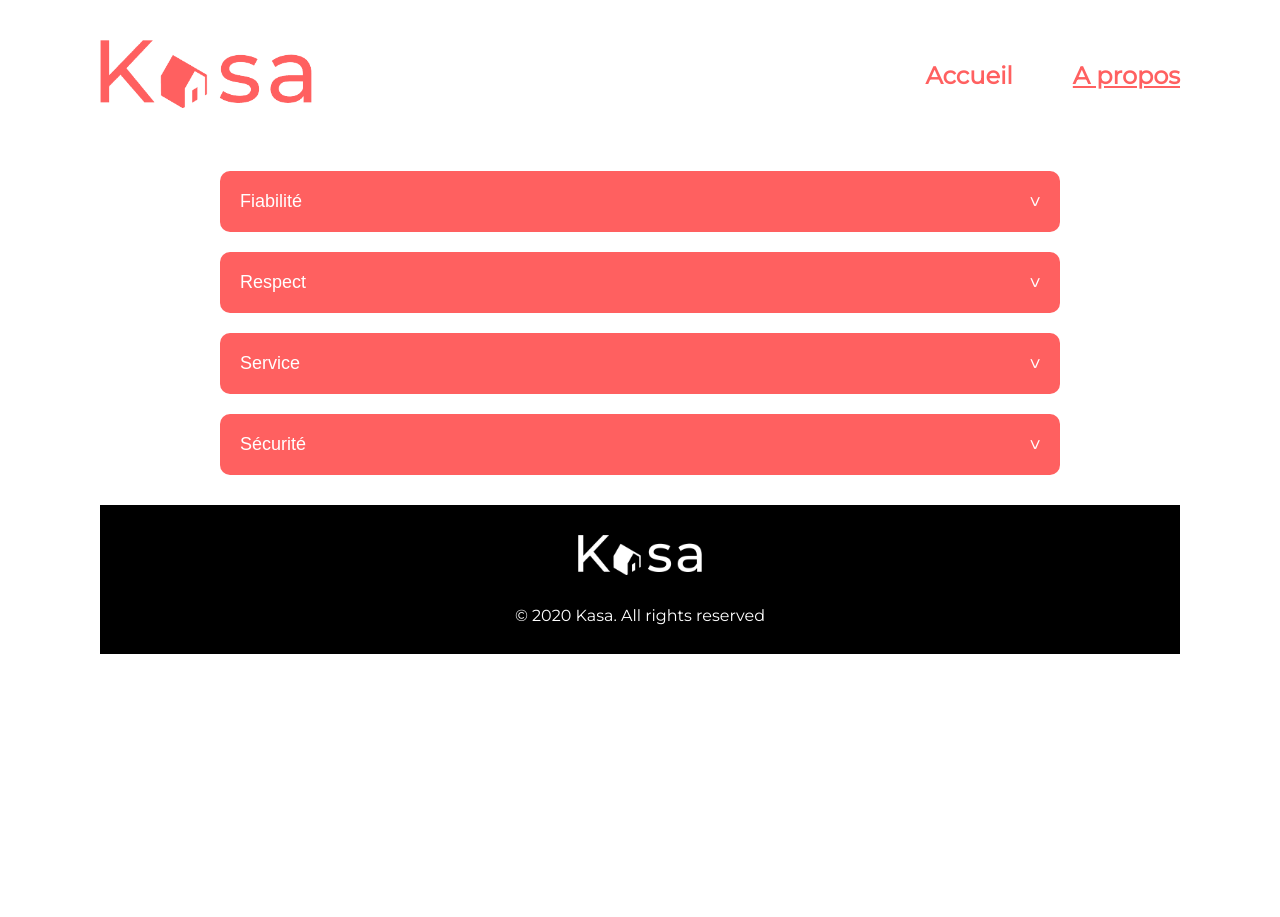
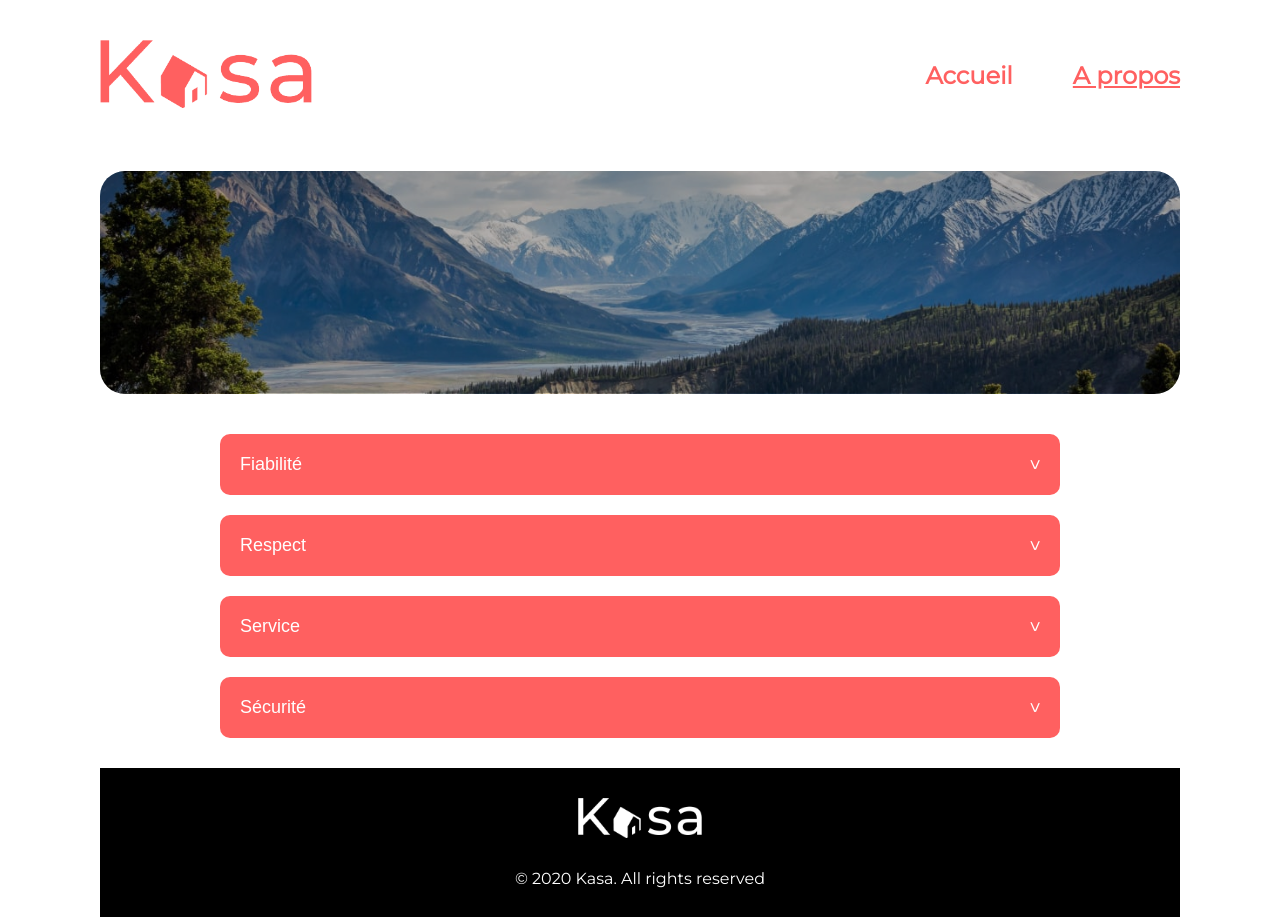
Before and after one commit to PIARDSylvian/OC-P11-Kasa, a React (Vite) app: page /a-propos in a window 1280 px wide. Before the commit the page ends 800 px from the top, so only its background shows below. Built offline with nearby package versions, Linux system fonts and the light colour scheme.

Commit message:
a-propos add banner component

```diff
--- a/src/pages/APropos/index.tsx
+++ b/src/pages/APropos/index.tsx
@@ -1,9 +1,14 @@
 import Collapse from '../../components/Collapse'
 import style from './style.module.scss'
+import Banner from '../../components/Banner'
+import Cover from '../../assets/a-propos-header.jpg'
 
 function APropos() {
   return (
     <>
+      <Banner height={223} mobileHeight={111} cover={Cover}>
+        {null}
+      </Banner>
       <div className={style.collapse_wrapper}>
         <Collapse
           collapseTitle="Fiabilité"
```
Also changed, not shown: src/assets/a-propos-header.jpg (added).
